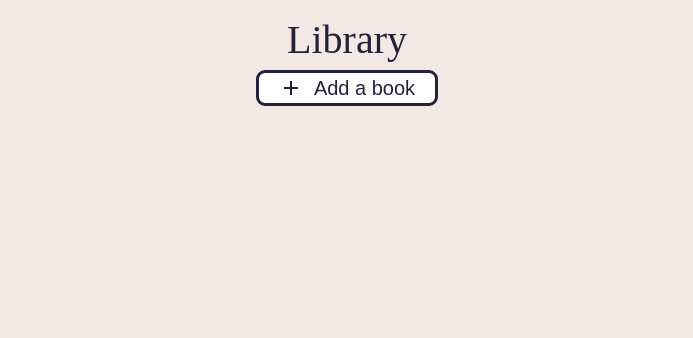
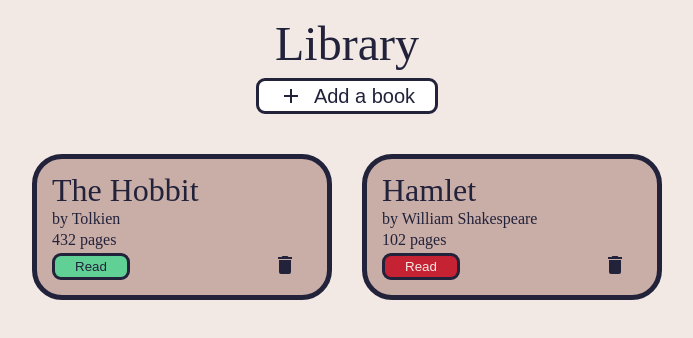
Before and after one commit to icorvus/library, a plain HTML site: page index.html in a window 1280 px wide. Shown: the whole page, without its empty margins (293-986 px from the left). Drawn offline with Linux system fonts and the light colour scheme.

Commit message:
Styled the cards

```diff
--- a/index.html
+++ b/index.html
@@ -14,7 +14,30 @@
   <button class="header btn">
     <svg class="icon" xmlns="http://www.w3.org/2000/svg" height="24px" viewBox="0 0 24 24" width="24px" fill="#000000"><path d="M0 0h24v24H0V0z" fill="none"/>
       <path d="M19 13h-6v6h-2v-6H5v-2h6V5h2v6h6v2z"/></svg>
-    Add a book</button>
-  <div class="card-container"></div>
+    Add a book
+  </button>
+  <div class="card-container">
+    <div class="card">
+      <div class="title">The Hobbit</div>
+      <div class="author">by Tolkien</div>
+      <div class="pages">432 pages</div>
+      <div class="controls">
+        <button class="btn read">Read</button>
+        <svg style="width:24px;height:24px" viewBox="0 0 24 24">
+          <path fill="currentColor" d="M19,4H15.5L14.5,3H9.5L8.5,4H5V6H19M6,19A2,2 0 0,0 8,21H16A2,2 0 0,0 18,19V7H6V19Z" />
+        </svg>
+      </div>
+    </div>
+    <div class="card">
+      <div class="title">Hamlet</div>
+      <div class="author">by William Shakespeare</div>
+      <div class="pages">102 pages</div>
+      <div class="controls">
+        <button class="btn">Read</button>
+        <svg style="width:24px;height:24px" viewBox="0 0 24 24">
+          <path fill="currentColor" d="M19,4H15.5L14.5,3H9.5L8.5,4H5V6H19M6,19A2,2 0 0,0 8,21H16A2,2 0 0,0 18,19V7H6V19Z" />
+        </svg>
+      </div>
+  </div>
 </body>
 </html>
--- a/style.css
+++ b/style.css
@@ -11,7 +11,7 @@ body {
 }
 
 h1.header {
-  font-size: 2.5rem;
+  font-size: 3rem;
   margin-top: 20px;
 }
 
@@ -43,3 +43,58 @@ h1.header {
 .btn .icon {
   margin-right: 11px;
 }
+
+.card {
+  padding: 15px;
+  border: 5px solid #22223B;
+  background-color: #C9ADA7;
+  color: #22223B;
+  width: 300px;
+  border-radius: 30px;
+  display: flex;
+  flex-direction: column;
+  gap: 5px
+}
+
+.card .title {
+  font-size: 2rem;
+}
+
+.card .controls {
+  display: flex;
+  justify-content: space-between;
+  margin-right: 15px;
+}
+
+.card .controls svg {
+  cursor: pointer;
+  transition: 50ms;
+}
+
+.card .btn {
+  background-color: #C52233;
+  color: #F2E9E4;
+}
+
+.card .read {
+  background-color: #61D095;
+  color: #22223B;
+}
+
+.card .btn:hover {
+  background-color: #8ACDEA;
+  color: #22223B;
+}
+
+.card .controls svg:hover {
+  transform: scale(1.1);
+}
+
+.card-container {
+  margin-top: 30px;
+  width: 70vw;
+  display: flex;
+  flex-wrap: wrap;
+  justify-content: center;
+  gap: 30px;
+}
```
